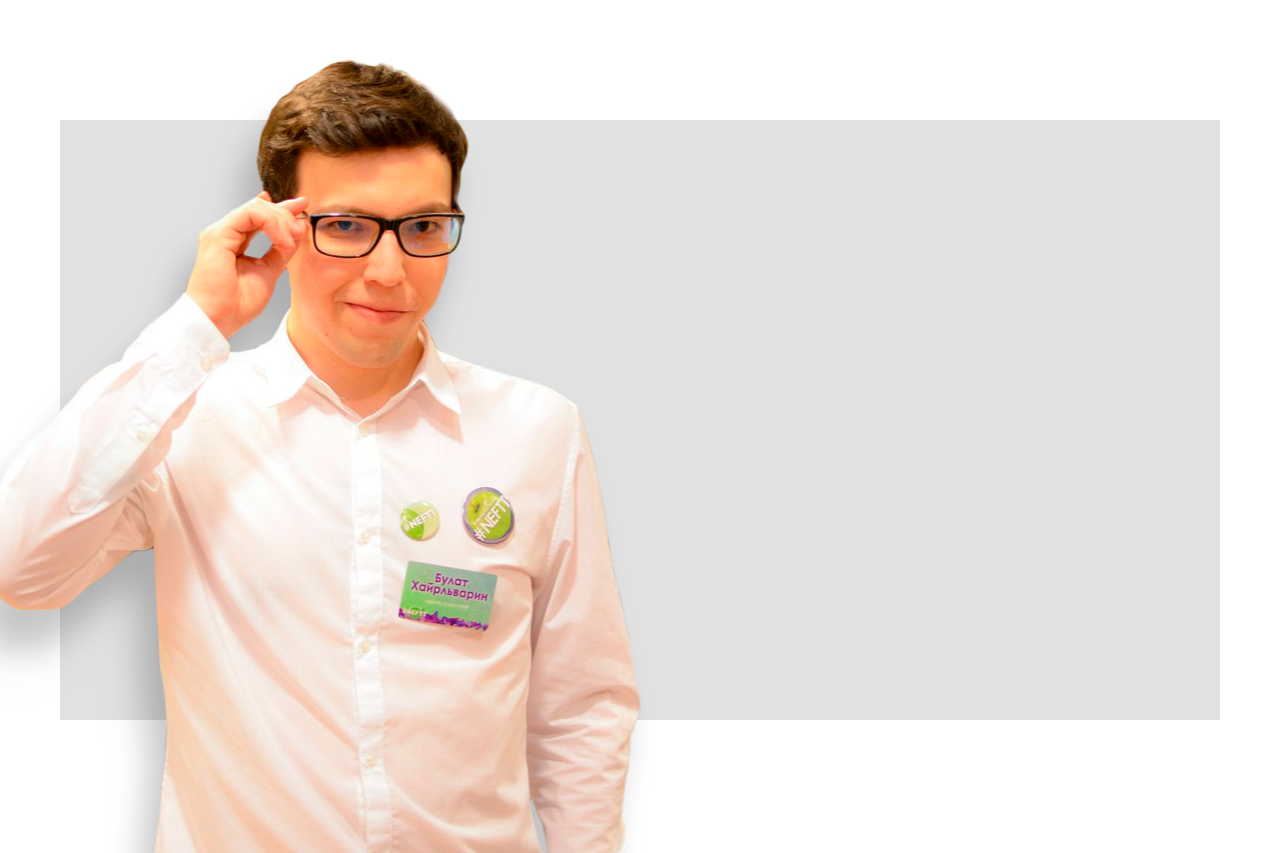
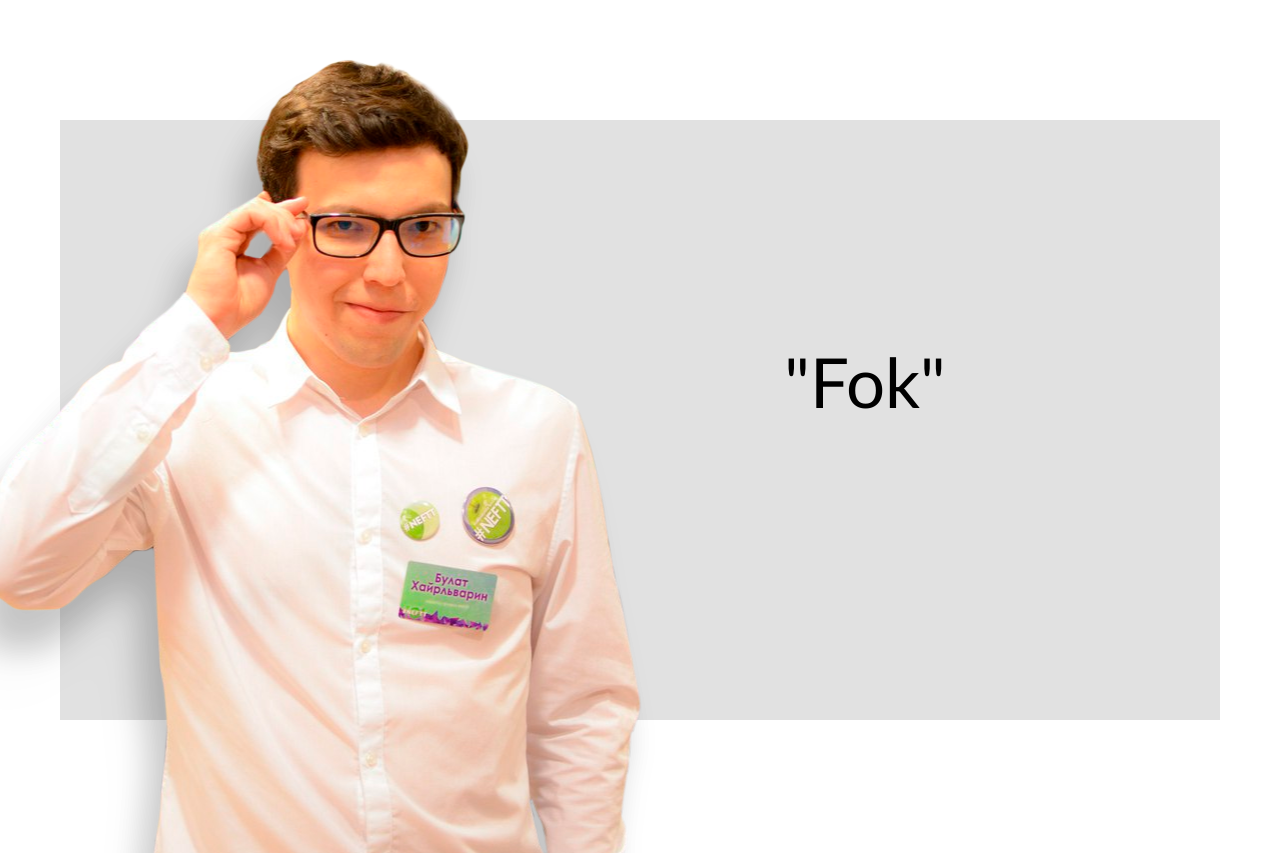
Before and after one commit to bullez/bulkha_site, a plain HTML site: page index.html in a window 1280 px wide. Shown: the part 104-957 px from the top of the page. Drawn offline with Linux system fonts and the light colour scheme.

Commit message:
Add text 'FOK'

```diff
--- a/css/style.css
+++ b/css/style.css
@@ -46,6 +46,25 @@
 
 }
 
+.text{
+    position: absolute;
+    width: 650px;
+    height: 212px;
+    left: 270px;
+    top: 222px;
+    z-index: 1;
+
+
+    font-family: Lato;
+    font-style: normal;
+    font-weight: normal;
+    font-size: 69px;
+    line-height: 83px;
+    text-align: center;
+
+    color: #000000;
+}
+
 .intro{
     position: absolute;
     height: 600px;
--- a/index.html
+++ b/index.html
@@ -14,6 +14,10 @@
         <section class="me">
         </section>
     </me>
+    <text class="text">
+        <p class="text">"Fok"
+        </p>
+    </text>
     <main class="main">
         <section class="intro">
         </section>
```
